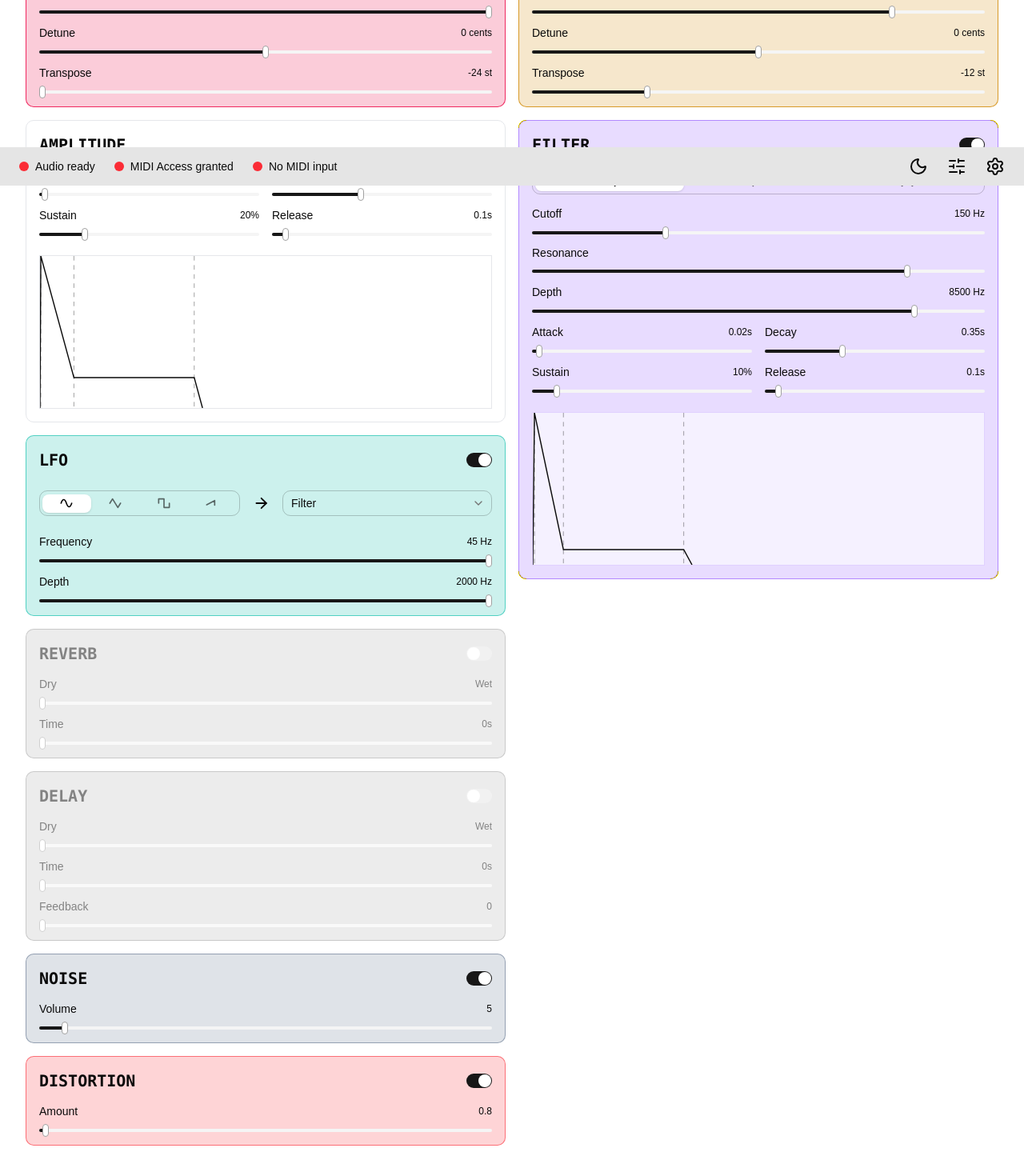
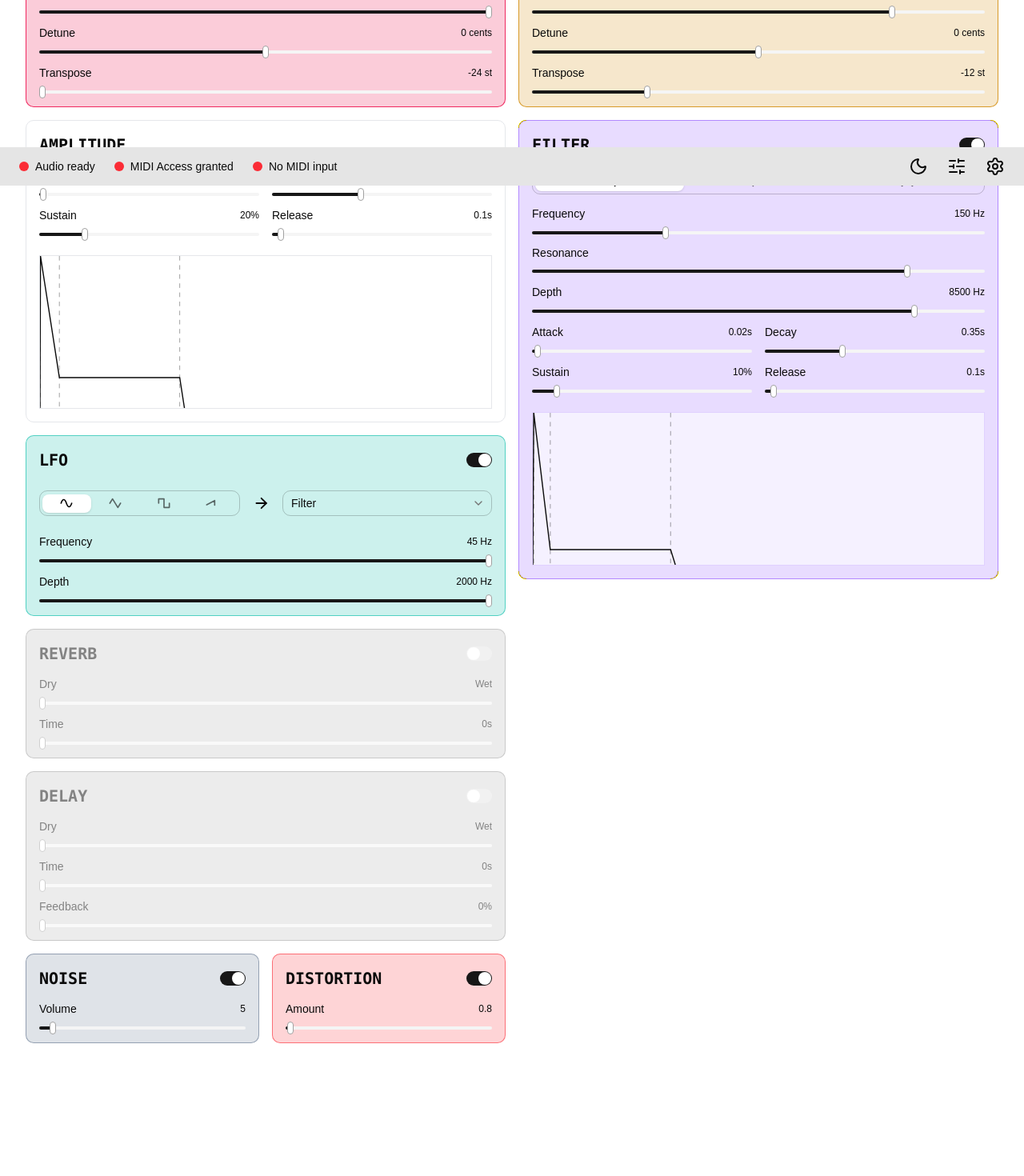
Before and after one commit to oyrad/synth, a React (Vite) app: page / in a window 1280 px wide. Shown: the part 568-2038 px from the top of the page at 80% size. After the commit the page ends 1936 px from the top, so only its background shows below. Built offline with nearby package versions, Linux system fonts and the light colour scheme.

Commit message:
fix: parameter fixes

```diff
--- a/src/components/synth/adsr-visualizer.tsx
+++ b/src/components/synth/adsr-visualizer.tsx
@@ -19,7 +19,7 @@ export function AdsrVisualizer({
   const width = 300;
   const height = 100;
   const sustainWidth = 80;
-  const totalTime = 4;
+  const totalTime = 7;
 
   const timeScale = (width - sustainWidth) / totalTime;
 
--- a/src/components/synth/amplitude.tsx
+++ b/src/components/synth/amplitude.tsx
@@ -1,7 +1,6 @@
 import { AdsrVisualizer } from './adsr-visualizer.tsx';
 import { useSynthStore } from '../../stores/use-synth-store.ts';
 import type { HTMLAttributes } from 'react';
-import { cn } from '../../utils/cn.ts';
 import { SliderParam } from '../atoms/slider-param.tsx';
 import { Title } from '../atoms/title.tsx';
 import { Card } from '../atoms/card.tsx';
@@ -20,7 +19,7 @@ export function Amplitude({ className, ...rest }: HTMLAttributes<HTMLDivElement>
   const { attack, decay, sustain, release } = amplitude;
 
   return (
-    <Card className={cn('', className)} {...rest}>
+    <Card className={className} {...rest}>
       <Title>Amplitude</Title>
 
       <div className="grid grid-cols-1 lg:grid-cols-2 gap-4 mb-2">
@@ -29,7 +28,7 @@ export function Amplitude({ className, ...rest }: HTMLAttributes<HTMLDivElement>
           labelRight={`${attack}s`}
           value={attack}
           min={0}
-          max={1}
+          max={2}
           step={0.01}
           onChange={(value) => updateAmplitude({ attack: value[0] })}
         />
@@ -59,7 +58,7 @@ export function Amplitude({ className, ...rest }: HTMLAttributes<HTMLDivElement>
           labelRight={`${release}s`}
           value={release}
           min={0}
-          max={2}
+          max={4}
           step={0.01}
           onChange={(value) => updateAmplitude({ release: value[0] })}
         />
--- a/src/components/synth/delay.tsx
+++ b/src/components/synth/delay.tsx
@@ -59,7 +59,7 @@ export function Delay({ className, ...rest }: HTMLAttributes<HTMLDivElement>) {
 
       <SliderParam
         labelLeft="Feedback"
-        labelRight={`${feedback}`}
+        labelRight={`${feedback * 100}%`}
         value={feedback}
         min={0}
         max={1}
--- a/src/components/synth/distortion.tsx
+++ b/src/components/synth/distortion.tsx
@@ -39,7 +39,7 @@ export function Distortion({ className, ...rest }: HTMLAttributes<HTMLDivElement
         value={amount}
         min={0}
         max={100}
-        step={0.1}
+        step={1}
         onChange={(value) => updateDistortion({ amount: value[0] })}
       />
     </Card>
--- a/src/components/synth/filter.tsx
+++ b/src/components/synth/filter.tsx
@@ -112,7 +112,7 @@ export function Filter({ className, ...rest }: HTMLAttributes<HTMLDivElement>) {
       />
 
       <SliderParam
-        labelLeft="Cutoff"
+        labelLeft="Frequency"
         labelRight={`${frequency} Hz`}
         value={hzToLog(frequency, MIN_FREQ, MAX_FREQ)}
         min={0}
@@ -146,7 +146,7 @@ export function Filter({ className, ...rest }: HTMLAttributes<HTMLDivElement>) {
           labelRight={`${attack}s`}
           value={attack}
           min={0}
-          max={1}
+          max={2}
           step={0.01}
           onChange={(value) => updateFilter({ attack: value[0] })}
         />
@@ -176,7 +176,7 @@ export function Filter({ className, ...rest }: HTMLAttributes<HTMLDivElement>) {
           labelRight={`${release}s`}
           value={release}
           min={0}
-          max={2}
+          max={4}
           step={0.01}
           onChange={(value) => updateFilter({ release: value[0] })}
         />
--- a/src/components/synth/synth.tsx
+++ b/src/components/synth/synth.tsx
@@ -49,8 +49,10 @@ export function Synth() {
         <div className="flex flex-col gap-4 h-fit">
           <Reverb className="flex-1" />
           <Delay className="flex-1" />
-          <Noise className="flex-1" />
-          <Distortion className="flex-1" />
+          <div className="flex gap-4 h-fit">
+            <Noise className="flex-1" />
+            <Distortion className="flex-1" />
+          </div>
         </div>
       </div>
     </div>
--- a/src/consts/default-presets.ts
+++ b/src/consts/default-presets.ts
@@ -564,13 +564,13 @@ export const DEFAULT_PRESETS: Array<Preset> = [
       },
       delay: { isActive: true, mix: 0.15, time: 0.3, feedback: 0.2 },
       reverb: { isActive: true, mix: 0.3, time: 2.0 },
-      distortion: { isActive: true, amount: 0.2 },
-      noise: { isActive: false, volume: 0 },
+      distortion: { isActive: true, amount: 3 },
+      noise: { isActive: true, volume: 60 },
       lfo: {
         isActive: true,
         waveform: 'sine',
         frequency: 5.8,
-        depth: 30, // Natural vibrato feel
+        depth: 30,
         target: 'volume',
       },
     },
```
